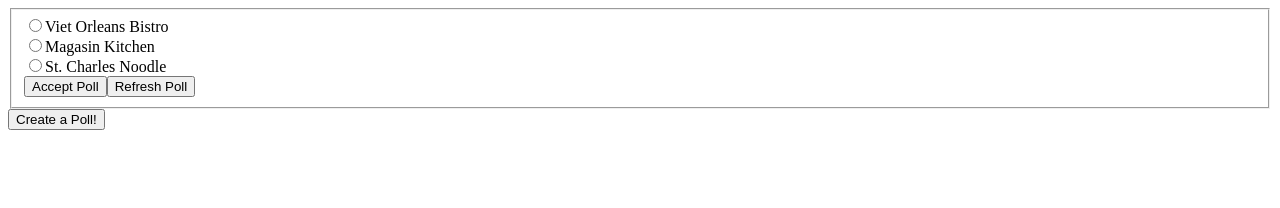
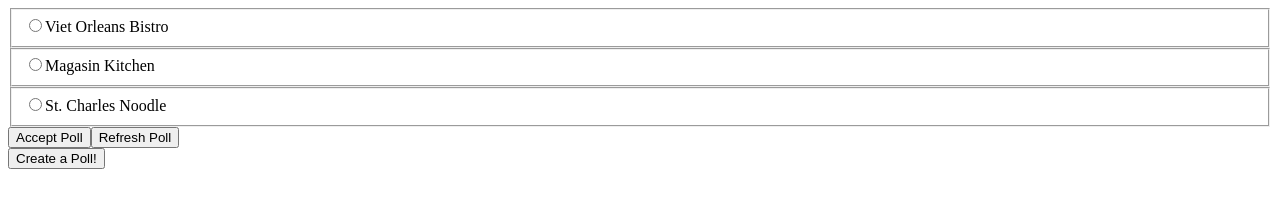
Before and after one commit to drosen504/pollsteraunt, a website: page public/dashboard.html in a window 1280 px wide. Both pictures are taken after a click on the button "Create a Poll!". Drawn offline with nearby package versions, Linux system fonts and the light colour scheme.

Commit message:
cleaned up poll generation function within generator so it's less redundant. made subsequent changes to handlers.js and dashboard.html to accomodate

```diff
--- a/public/dashboard.html
+++ b/public/dashboard.html
@@ -6,17 +6,21 @@
         <title>Pollsteraunt Admin Dashboard</title>
         <link href="dashboard.css" rel="stylesheet" type="text/css" />
         <meta name="description" content="">
-				<meta name="viewport" content="width=device-width, initial-scale=1">
+                <meta name="viewport" content="width=device-width, initial-scale=1">
+                <script src="staticdata.js"></script>
 				<script src="https://code.jquery.com/jquery-3.3.1.js" integrity="sha256-2Kok7MbOyxpgUVvAk/HJ2jigOSYS2auK4Pfzbm7uH60="
   crossorigin="anonymous"></script>
-				<script src="staticdata.js"></script>
+
 				<script src="generator.js"></script>
 				<script src="handlers.js"></script>
 				<script src="index.js"></script>
     </head>
     <body>
 				<section class="js-poll-creation"></section>
-					<button id="js-create-a-poll">Create a Poll!</button>
+                    <button id="js-create-a-poll">Create a Poll!</button>
+                <section class="js-generated-poll-results">
+                    <form></form>
+                </section>
         <section class="js-existing-poll"></section>
     </body>
 </html>
--- a/public/generator.js
+++ b/public/generator.js
@@ -5,15 +5,23 @@
 const generator = function() {
   return {
     renderAdminPollQuestion: function(result) {
-      $('.js-poll-creation').html(`
+      return `
       <form>
         <fieldset>
-          <input type="radio" name="option1" value=0>${RESTAURANTS.businesses[0].name} <br>
-          <input type="radio" name="option2" value=1>${RESTAURANTS.businesses[1].name} <br>
-          <input type="radio" name="option3" value=2>${RESTAURANTS.businesses[2].name} <br>
-          <button name="accept-poll">Accept Poll</button><button name="refresh-poll">Refresh Poll</button>
-      </form>`);
+          <input type="radio" name="option1" value=0>${result.name} <br>
+        </fieldset>
+      </form>`;
     },
 
+    renderAcceptRefreshPollButtons: function() {
+      $('.js-poll-creation').append('<button name="accept-poll">Accept Poll</button><button name="refresh-poll">Refresh Poll</button>');
+    },
+
+    displayPollSearchData: function(data) {
+      console.log(data);
+      const results = data.businesses.map((business) => generator.renderAdminPollQuestion(business));
+      $('.js-poll-creation').html(results);
+      generator.renderAcceptRefreshPollButtons();
+    }
   };
 }();
--- a/public/handlers.js
+++ b/public/handlers.js
@@ -6,7 +6,8 @@
   return {
     handleCreatePollClick: function() {
 
-      generator.renderAdminPollQuestion();
+      generator.displayPollSearchData(RESTAURANTS);
+
     }
 
   };
```
